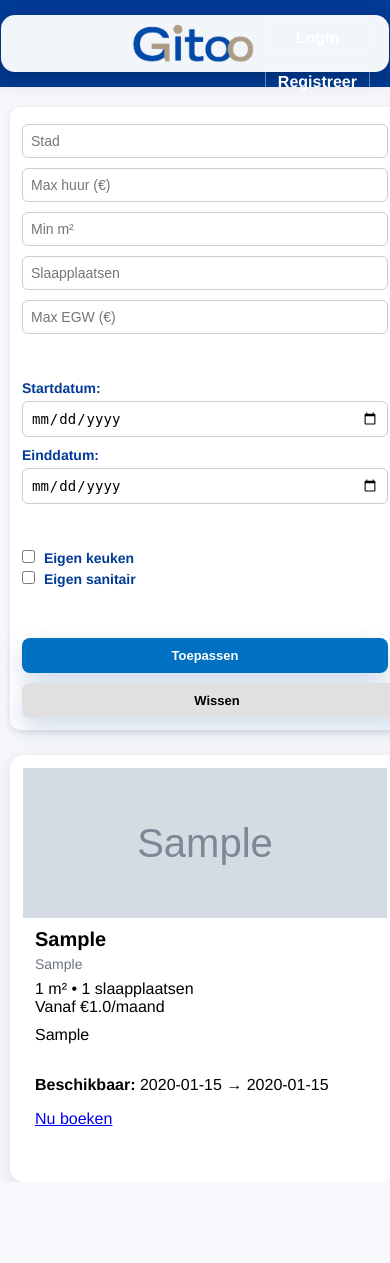
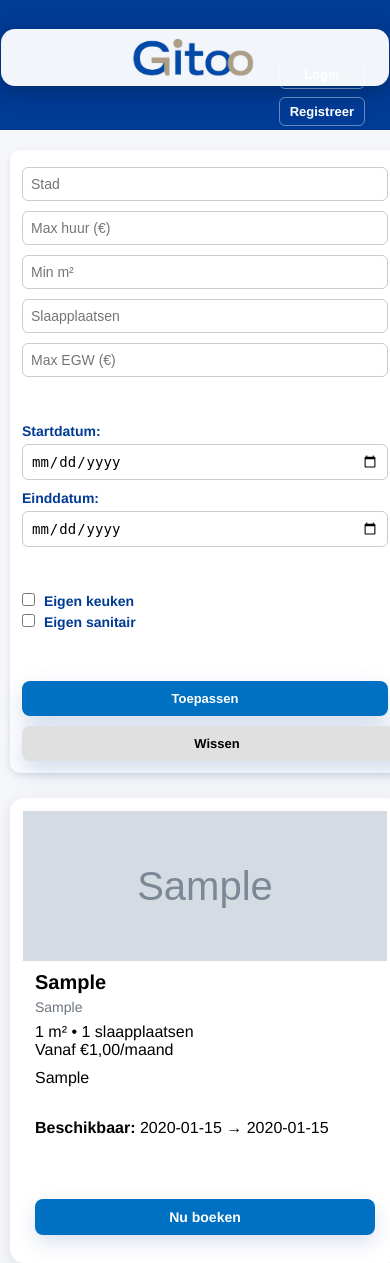
Before and after one commit to A-D-DBS-application/web-application-2025-group-7, a Flask app: page / in a window 390 px wide. Before the commit the page ends 1182 px from the top, so only its background shows below. Run offline with Flask 3, Linux system fonts and the light colour scheme; tables that the repository leaves empty hold one stand-in row (values such as "Sample post"); grey boxes marked "Sample" are stand-in pictures; some web fonts are replaced.

Commit message:
css finished

```diff
--- a/Flask/app/__init__.py
+++ b/Flask/app/__init__.py
@@ -27,11 +27,23 @@ def format_phone_number(value):
             remainder = remainder[2:]
     return " ".join(parts)
 
+def format_currency(value):
+    """Format a number as currency with exactly 2 decimal places, using comma as separator"""
+    if value is None:
+        return "0,00"
+    try:
+        amount = float(value)
+        # Format with 2 decimal places, using comma as decimal separator
+        return f"{amount:.2f}".replace(".", ",")
+    except (ValueError, TypeError):
+        return "0,00"
+
 def create_app():
     app = Flask(__name__)
     app.config.from_object('app.config.Config')
     db.init_app(app)
     app.add_template_filter(format_phone_number, 'format_phone')
+    app.add_template_filter(format_currency, 'format_currency')
 
     # Import and register your routes
     from . import routes
--- a/Flask/app/static/css/cards.css
+++ b/Flask/app/static/css/cards.css
@@ -33,7 +33,7 @@
     padding: 0;
     border-radius: 14px;
     box-shadow: 0 4px 15px rgba(0, 0, 0, 0.1);
-    margin-bottom: 0;
+    margin-bottom: 20px;
     border: 1px solid transparent;
     overflow: hidden;
     display: flex;
@@ -53,6 +53,16 @@
     border-color: #f3c0c0;
 }
 
+.kot-card h3 {
+    padding: 0 18px;
+    margin-top: 18px !important;
+    margin-bottom: 12px !important;
+}
+
+.kot-card > .info-line {
+    padding: 0 18px;
+}
+
 .kot-card form {
     margin-top: 18px;
     display: flex;
@@ -65,6 +75,11 @@
     gap: 12px;
     flex-wrap: wrap;
     margin-top: 15px;
+    padding: 0 18px 18px;
+}
+
+.kot-card .action-buttons form {
+    margin: 0;
 }
 
 .kot-info {
@@ -93,6 +108,34 @@
     margin-top: 10px;
 }
 
+/* ========== BOOK BUTTON ========== */
+.book-btn {
+    background-color: #0071c2;
+    border: none;
+    color: white;
+    padding: 10px 16px;
+    border-radius: 8px;
+    font-size: 14px;
+    font-weight: 600;
+    text-decoration: none;
+    display: inline-flex;
+    align-items: center;
+    justify-content: center;
+    gap: 6px;
+    cursor: pointer;
+    margin-top: auto;
+    transition: background-color 0.2s ease, box-shadow 0.2s ease, transform 0.2s ease;
+    box-shadow: 0 8px 20px rgba(0, 59, 149, 0.15);
+}
+
+.book-btn:hover {
+    background-color: #005999;
+    color: white;
+    text-decoration: none;
+    transform: translateY(-1px);
+    box-shadow: 0 10px 24px rgba(0, 59, 149, 0.2);
+}
+
 /* ========== KOT GRID ========== */
 .kot-grid {
     display: grid;
@@ -100,7 +143,16 @@
     gap: 20px;
     width: 100%;
     max-width: 100%;
+    align-items: start;
+    margin: 0 auto;
 }
+
+.kot-grid > * {
+    align-self: start;
+}
+
+/* Note: spacing between cards is handled by the grid `gap` to avoid
+   adding vertical offsets between items in the same row. */
 
 /* ========== EDIT CARD ========== */
 .edit-card {
--- a/Flask/app/static/css/common.css
+++ b/Flask/app/static/css/common.css
@@ -8,6 +8,22 @@ body {
     padding: 0;
 }
 
+/* ========== ERROR TEXT STYLES ========== */
+/* Ensure flashed error messages and inline error texts are clearly red */
+.msg-error,
+.messages .msg-error,
+.flash-messages li.msg-error,
+.error-text,
+.info-line.error {
+    color: #d40000;
+}
+
+.msg-error {
+    background: #fff5f5;
+    border-left: 4px solid #d40000;
+}
+
+
 /* ========== HEADER ========== */
 header {
     background-color: #003b95;
@@ -15,7 +31,9 @@ header {
     padding: 20px;
     display: flex;
     align-items: center;
-    justify-content: space-between;
+    justify-content: center;
+    position: relative;
+    min-height: 100px;
 }
 
 header h1 {
@@ -66,6 +84,12 @@ header h1 {
     fill: #003b95;
 }
 
+.auth-links {
+    position: absolute;
+    right: 20px;
+    top: 50px;
+}
+
 .auth-links a {
     color: #fff;
     text-decoration: none;
@@ -84,17 +108,40 @@ header h1 {
 @media (max-width: 640px) {
     header {
         flex-direction: column;
+        justify-content: center;
+        padding: 15px 20px;
     }
-    .logo-badge,
-    .header-spacer {
+
+    .logo-badge {
+        position: static;
+        transform: none;
         width: 100%;
         justify-content: center;
+        margin-bottom: 15px;
     }
+
+    .header-spacer {
+        display: none;
+    }
+
     .site-title {
         text-align: center;
     }
-    .header-spacer {
-        display: none;
+
+    .auth-links {
+        position: static;
+        transform: none;
+        right: auto;
+        top: auto;
+        margin-top: 10px;
+        text-align: center;
+    }
+
+    .auth-links a {
+        margin-left: 5px;
+        margin-right: 5px;
+        font-size: 13px;
+        padding: 6px 10px;
     }
 }
 
--- a/Flask/app/templates/betaling_overzicht.html
+++ b/Flask/app/templates/betaling_overzicht.html
@@ -24,13 +24,13 @@
     </p>
 
     <p class="info-line">
-        Maandhuur: €{{ boeking.kot.maandhuurprijs }} / maand
+        Maandhuur: €{{ boeking.kot.maandhuurprijs|format_currency }} / maand
     </p>
 
     <div class="highlight">
         <p class="info-line"><strong>Te betalen bedrag voor deze periode:</strong></p>
         <p class="info-line" style="font-size:1.2rem; font-weight:bold;">
-            €{{ totaal_bedrag }}
+            €{{ totaal_bedrag|format_currency }}
         </p>
     </div>
 
--- a/Flask/app/templates/boek.html
+++ b/Flask/app/templates/boek.html
@@ -21,7 +21,7 @@
 
         <h2>{{ kot.adres }}, {{ kot.stad }}</h2>
         <p style="color:#444; margin-top:5px;">
-            <strong>Prijs:</strong> €{{ kot.maandhuurprijs }} / maand
+            <strong>Prijs:</strong> €{{ kot.maandhuurprijs|format_currency }} / maand
         </p>
 
         <!-- Meldingen -->
--- a/Flask/app/templates/dashboard_huurder.html
+++ b/Flask/app/templates/dashboard_huurder.html
@@ -53,7 +53,7 @@
 
             <p class="info-line">Oppervlakte: {{ boeking.kot.oppervlakte }} m²</p>
             <p class="info-line">Slaapplaatsen: {{ boeking.kot.aantal_slaapplaatsen }}</p>
-            <p class="info-line"><strong>Prijs:</strong> €{{ boeking.kot.maandhuurprijs }}/maand</p>
+            <p class="info-line"><strong>Prijs:</strong> €{{ boeking.kot.maandhuurprijs|format_currency }}/maand</p>
             <p class="info-line">
                 <strong>Status:</strong> {{ boeking.status_boeking }}
                 {% if is_cancelled %}
--- a/Flask/app/templates/dashboard_kotbaas.html
+++ b/Flask/app/templates/dashboard_kotbaas.html
@@ -52,7 +52,7 @@
 
             <p class="info-line">Oppervlakte: {{ kot.oppervlakte }} m²</p>
             <p class="info-line">Slaapplaatsen: {{ kot.aantal_slaapplaatsen }}</p>
-            <p class="info-line">Prijs: <strong>€{{ kot.maandhuurprijs }}/maand</strong></p>
+            <p class="info-line">Prijs: <strong>€{{ kot.maandhuurprijs|format_currency }}/maand</strong></p>
 
             <p class="info-line">Student: {{ kot.student.gebruiker.naam if kot.student else "n.v.t." }}</p>
             <p class="info-line">Initiatiefnemer: {{ kot.initiatiefnemer }}</p>
--- a/Flask/app/templates/dashboard_student.html
+++ b/Flask/app/templates/dashboard_student.html
@@ -51,7 +51,7 @@
             <div class="kot-info">
                 <div class="kot-title">{{ kot.adres }}</div>
                 <div class="kot-location">{{ kot.stad }}</div>
-                <div class="kot-price">Vanaf €{{ kot.maandhuurprijs }} / maand</div>
+                <div class="kot-price">Vanaf €{{ kot.maandhuurprijs|format_currency }} / maand</div>
 
                 {% if kot.beschrijving %}
                     <p class="info-line" style="margin-top:10px;">{{ kot.beschrijving }}</p>
--- a/Flask/app/templates/index.html
+++ b/Flask/app/templates/index.html
@@ -18,7 +18,7 @@
             alt="Gitoo logo">
     </div>
 
-    <div class="auth-links" style="position:absolute; right:20px; top:20px;">
+    <div class="auth-links" style="position:absolute; right:20px; top:50px;">
         {% if session.get('gebruiker_id') or session.get('rol') == 'admin' %}
             {% if session.get('rol') %}
                 {% set rol = session.get('rol') %}
@@ -89,7 +89,7 @@
 
                 <div class="kot-details">{{ kot.oppervlakte }} m² • {{ kot.aantal_slaapplaatsen }} slaapplaatsen</div>
 
-                <div class="price-tag">Vanaf €{{ kot.maandhuurprijs }}/maand</div>
+                <div class="price-tag">Vanaf €{{ kot.maandhuurprijs|format_currency }}/maand</div>
 
                 {% if kot.beschrijving %}
                     <p style="margin-top:10px;">{{ kot.beschrijving }}</p>
--- a/Flask/app/templates/login.html
+++ b/Flask/app/templates/login.html
@@ -27,11 +27,11 @@
 
         <h2>Welkom terug</h2>
 
-        {% with messages = get_flashed_messages() %}
+        {% with messages = get_flashed_messages(with_categories=True) %}
           {% if messages %}
             <ul class="flash-messages">
-              {% for message in messages %}
-                <li>{{ message }}</li>
+              {% for category, message in messages %}
+                <li class="{% if category == 'error' %}msg-error{% else %}msg-success{% endif %}">{{ message }}</li>
               {% endfor %}
             </ul>
           {% endif %}
```
